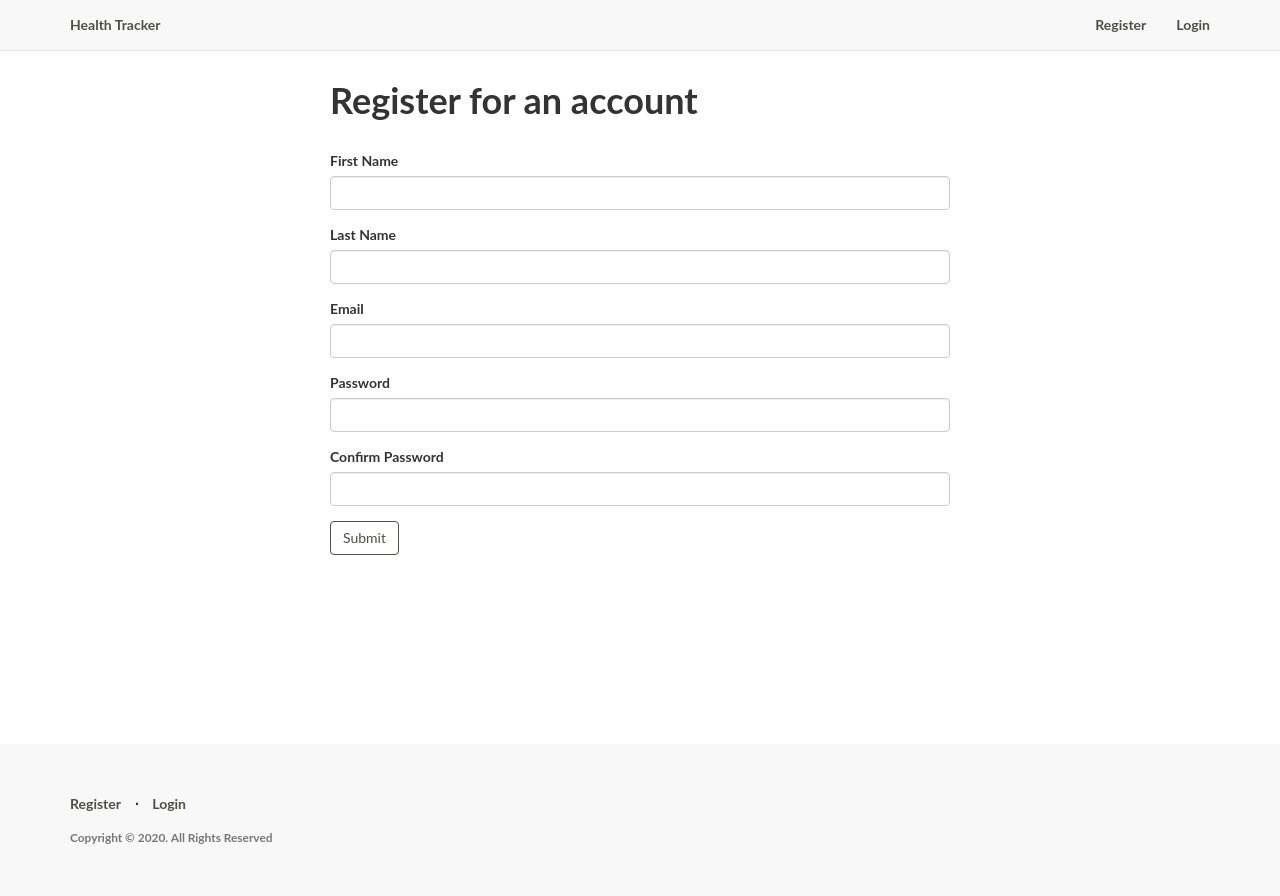
After one commit to shan145/Health-Tracker, a Flask app: page /register in a window 1280 px wide. The commit adds this page. Run offline with Flask 2, Linux system fonts and the light colour scheme; parts of the project's set-up code (start-up, migrations or seed data) failed here and were passed over; some libraries are stand-ins or nearby versions.

Commit message:
Finished register and login

```diff
--- a/health_app/templates/base.html
+++ b/health_app/templates/base.html
@@ -5,6 +5,7 @@
 <head>
     <title>{{ title }} | Welcome to Your Health Tracker</title>
     <link href="https://maxcdn.bootstrapcdn.com/bootstrap/3.3.7/css/bootstrap.min.css" rel="stylesheet">
+    <link href="https://maxcdn.bootstrapcdn.com/font-awesome/4.7.0/css/font-awesome.min.css" rel="stylesheet">
     <link href="{{ url_for('static', filename='css/style.css') }}" rel="stylesheet">
     <link rel="shortcut icon" href="{{ url_for('static', filename='img/favicon.ico') }}">
 </head>
@@ -22,8 +23,12 @@
           </div>
           <div class="collapse navbar-collapse" id="bs-example-navbar-collapse-1">
               <ul class="nav navbar-nav navbar-right">
-                  <li><a href="#">Register</a></li>
-                  <li><a href="#">Login</a></li>
+                  {% if current_user.is_authenticated %}
+                    <li><a href="{{ url_for('user.logout') }}">Logout</li>
+                  {% else %}
+                    <li><a href="{{ url_for('user.register') }}">Register</a></li>
+                    <li><a href="{{ url_for('user.login') }}">Login</a></li>
+                  {% endif %}
               </ul>
           </div>
         </div>
@@ -38,10 +43,13 @@
             <div class="row">
                 <div class="col-lg-12">
                     <ul class="list-inline">
-                        <li class="footer-menu-divider">⋅</li>
-                        <li><a href="#">Register</a></li>
-                        <li class="footer-menu-divider">⋅</li>
-                        <li><a href="#">Login</a></li>
+                        {% if current_user.is_authenticated %}
+                            <li><a href="{{ url_for('user.logout') }}">Logout</li>
+                        {% else %}
+                            <li><a href="{{ url_for('user.register') }}">Register</a></li>
+                            <li class="footer-menu-divider">⋅</li>
+                            <li><a href="{{ url_for('user.login') }}">Login</a></li>
+                        {% endif %}
                     </ul>
                     <p class="copyright text-muted small">Copyright © 2020. All Rights Reserved</p>
                 </div>
--- /dev/null
+++ b/health_app/templates/users/register.html
@@ -0,0 +1,14 @@
+<!-- health_app/templates/users/register.html -->
+
+{% import "bootstrap/wtf.html" as wtf %}
+{% extends "base.html" %}
+{% block title %}Register{% endblock %}
+{% block body %}
+<div class="content-section">
+  <div class="center">
+    <h1>Register for an account</h1>
+    <br/>
+    {{ wtf.quick_form(form) }}
+  </div>
+</div>
+{% endblock %}
--- a/health_app/users/forms.py
+++ b/health_app/users/forms.py
@@ -0,0 +1,24 @@
+from flask_wtf import FlaskForm
+from wtforms import PasswordField, StringField, SubmitField, ValidationError
+from wtforms.validators import DataRequired, Email, EqualTo
+
+from ..model import User
+
+class RegistrationForm(FlaskForm):
+    # Form for users to create accounts
+    first_name = StringField('First Name', validators=[DataRequired()])
+    last_name = StringField('Last Name', validators=[DataRequired()])
+    email = StringField('Email', validators=[DataRequired()])
+    password = PasswordField('Password', validators=[DataRequired(), EqualTo('confirm_password')])
+    confirm_password = PasswordField('Confirm Password')
+    submit = SubmitField('Submit')
+
+    def validate_email(self, field):
+        if User.query.filter_by(email=field.data).first():
+            raise ValidationError('Email is already in use')
+
+class LoginForm(FlaskForm):
+    # Form for users to login
+    email = StringField('Email', validators=[DataRequired(), Email()])
+    password = PasswordField('Password', validators=[DataRequired()])
+    submit = SubmitField('Login')
--- a/health_app/users/routes.py
+++ b/health_app/users/routes.py
@@ -1,11 +1,62 @@
 # health_app/users/routes.py
 
-from flask import render_template
-from flask_login import login_required
+from flask import render_template, flash, redirect, url_for
+from flask_login import login_required, login_user, logout_user
 
 from . import user
+from .forms import LoginForm, RegistrationForm
+from .. import db
+from ..model import User
 
 @user.route('/home')
 def startpage():
-    # Renders start page on / route
+    # Renders start page on /home route
     return render_template('users/index.html', title='Welcome')
+
+@user.route('/register', methods=['GET', 'POST'])
+def register():
+    # Handles route for registering new users
+    form = RegistrationForm()
+    if form.validate_on_submit():
+        user = User(first_name=form.first_name.data,
+                    last_name=form.last_name.data,
+                    email=form.email.data,
+                    password=form.password.data)
+
+        # Add user to the database
+        db.session.add(user)
+        try:
+            db.session.commit()
+            flash('You have been successfully registered! You may now login.')
+            # redirect to login page after successful registration
+            return redirect(url_for('user.login'))
+        except Exception:
+            db.session.rollback()
+            flash('Registration failed. Please try again at a later time.')
+
+    # load registration template
+    return render_template('users/register.html', form=form, title='Register')
+
+@user.route('/login', methods=['GET', 'POST'])
+def login():
+    # Handles route for logging in users
+    form = LoginForm()
+    if form.validate_on_submit():
+        user = User.query.filter_by(email=form.email.data).first()
+        if (user is not None) and (user.check_password(form.password.data)):
+            # Log user in
+            login_user(user)
+            # Redirect to health page after login
+            return redirect(url_for('health.dashboard'))
+        else:
+            flash('Incorrect email or password')
+    return render_template('users/login.html', form=form, title='Login')
+
+@user.route('/logout')
+@login_required
+def logout():
+    # Handles route for logging out users
+    logout_user()
+    flash('You have successfully logged out')
+
+    return redirect(url_for('.startpage'))
```
Also changed, not shown: health_app/__init__.py (+6 -2 lines), health_app/health/routes.py (+7 -0 lines), health_app/model.py (+6 -6 lines), health_app/templates/health/dashboard.html (added, +20 -0 lines), health_app/templates/users/login.html (added, +18 -0 lines), requirements.txt (+8 -0 lines).
